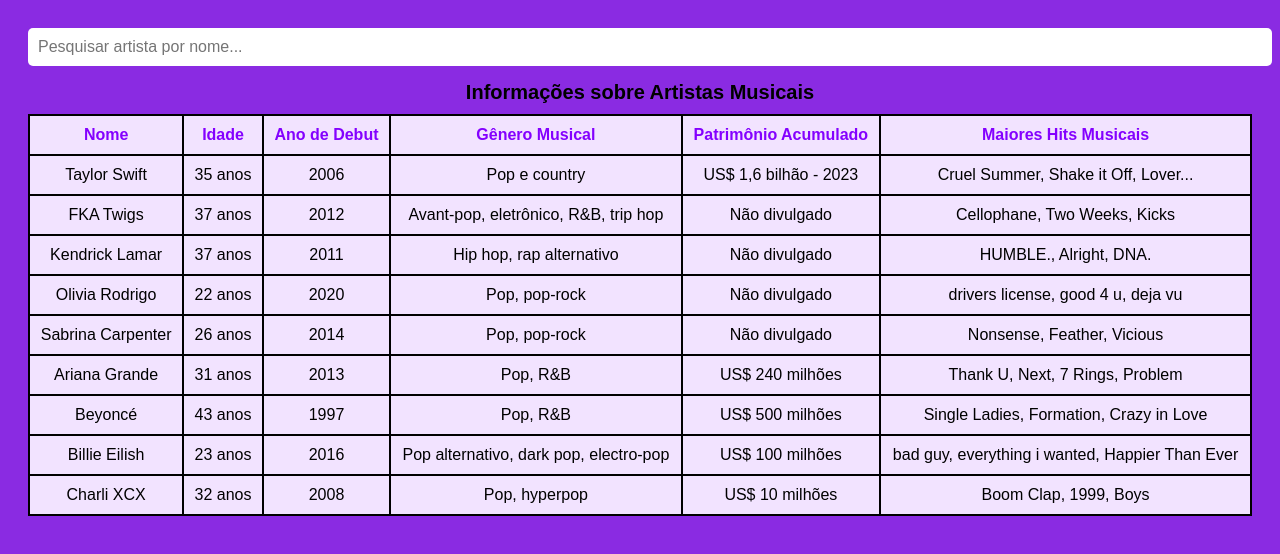
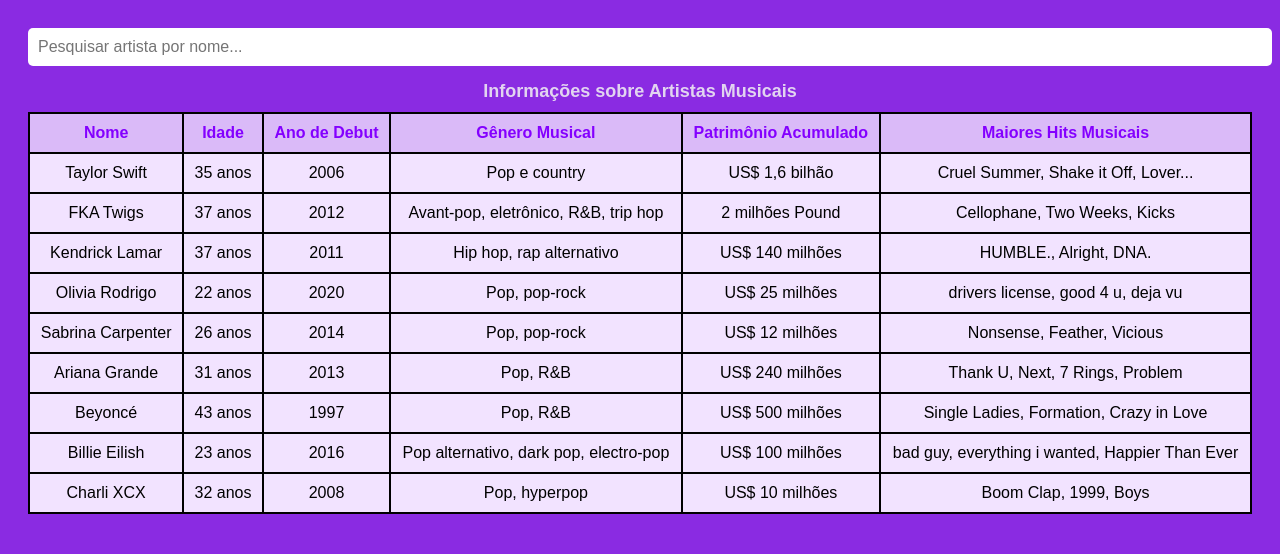
Before and after one commit to tsniccky/nikolas-amanda.github.io, a plain HTML site: page outra3.html in a window 1280 px wide. Drawn offline with Linux system fonts and the light colour scheme.

Commit message:
Update outra3.html

```diff
--- a/outra3.html
+++ b/outra3.html
@@ -31,11 +31,12 @@
         }
         table th {
             color: rgb(132, 0, 255);
+            background-color: rgb(218, 186, 248);
         }
         caption {
             margin-bottom: 10px;
-            font-weight: bold;
-            font-size: 20px;
+            font-size: large;
+            color: rgb(226, 212, 240);
         }
     </style>
 </head>
@@ -44,7 +45,7 @@
     <input type="text" id="searchInput" placeholder="Pesquisar artista por nome..." onkeyup="filtrarTabela()">
 
     <table>
-        <caption>Informações sobre Artistas Musicais</caption>
+        <caption><b>Informações sobre Artistas Musicais</b></caption>
         <thead>
             <tr>
                 <th>Nome</th>
@@ -61,7 +62,7 @@
                 <td>35 anos</td>
                 <td>2006</td>
                 <td>Pop e country</td>
-                <td>US$ 1,6 bilhão - 2023</td>
+                <td>US$ 1,6 bilhão</td>
                 <td>Cruel Summer, Shake it Off, Lover...</td>
             </tr>
             <tr>
@@ -69,7 +70,7 @@
                 <td>37 anos</td>
                 <td>2012</td>
                 <td>Avant-pop, eletrônico, R&B, trip hop</td>
-                <td>Não divulgado</td>
+                <td>2 milhões Pound</td>
                 <td>Cellophane, Two Weeks, Kicks</td>
             </tr>
             <tr>
@@ -77,7 +78,7 @@
                 <td>37 anos</td>
                 <td>2011</td>
                 <td>Hip hop, rap alternativo</td>
-                <td>Não divulgado</td>
+                <td>US$ 140 milhões</td>
                 <td>HUMBLE., Alright, DNA.</td>
             </tr>
             <tr>
@@ -85,7 +86,7 @@
                 <td>22 anos</td>
                 <td>2020</td>
                 <td>Pop, pop-rock</td>
-                <td>Não divulgado</td>
+                <td>US$ 25 milhões</td>
                 <td>drivers license, good 4 u, deja vu</td>
             </tr>
             <tr>
@@ -93,7 +94,7 @@
                 <td>26 anos</td>
                 <td>2014</td>
                 <td>Pop, pop-rock</td>
-                <td>Não divulgado</td>
+                <td>US$ 12 milhões</td>
                 <td>Nonsense, Feather, Vicious</td>
             </tr>
             <tr>
```
